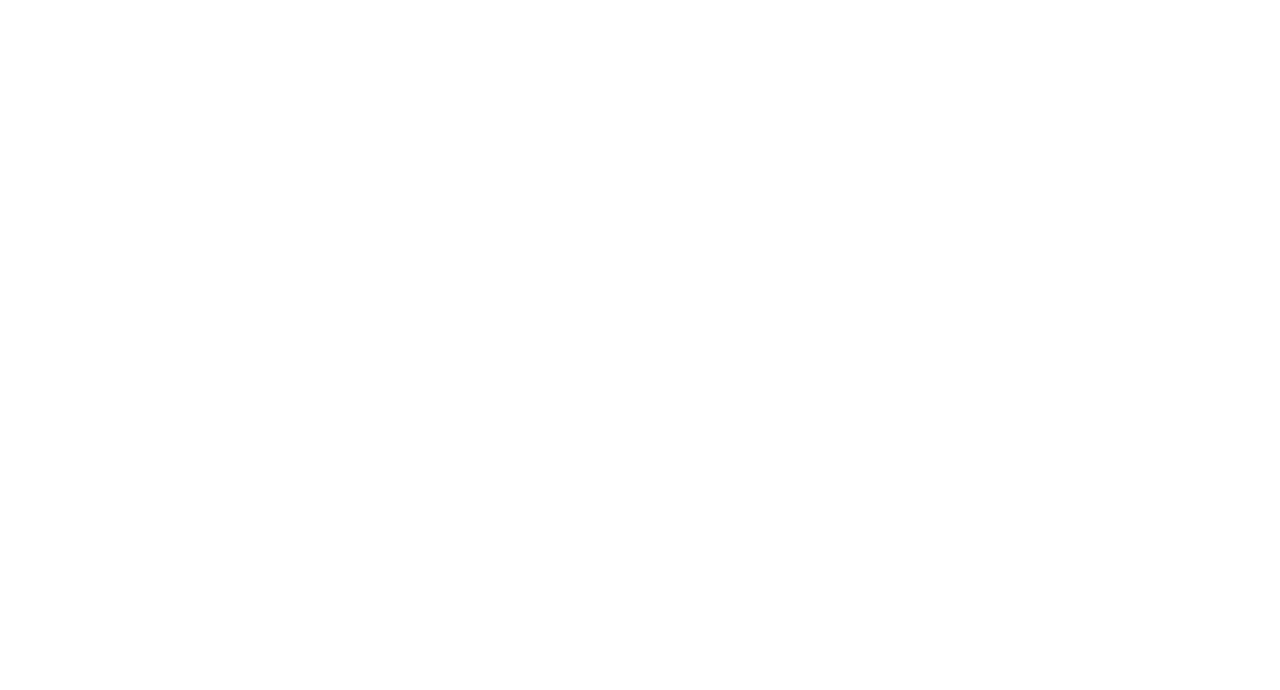
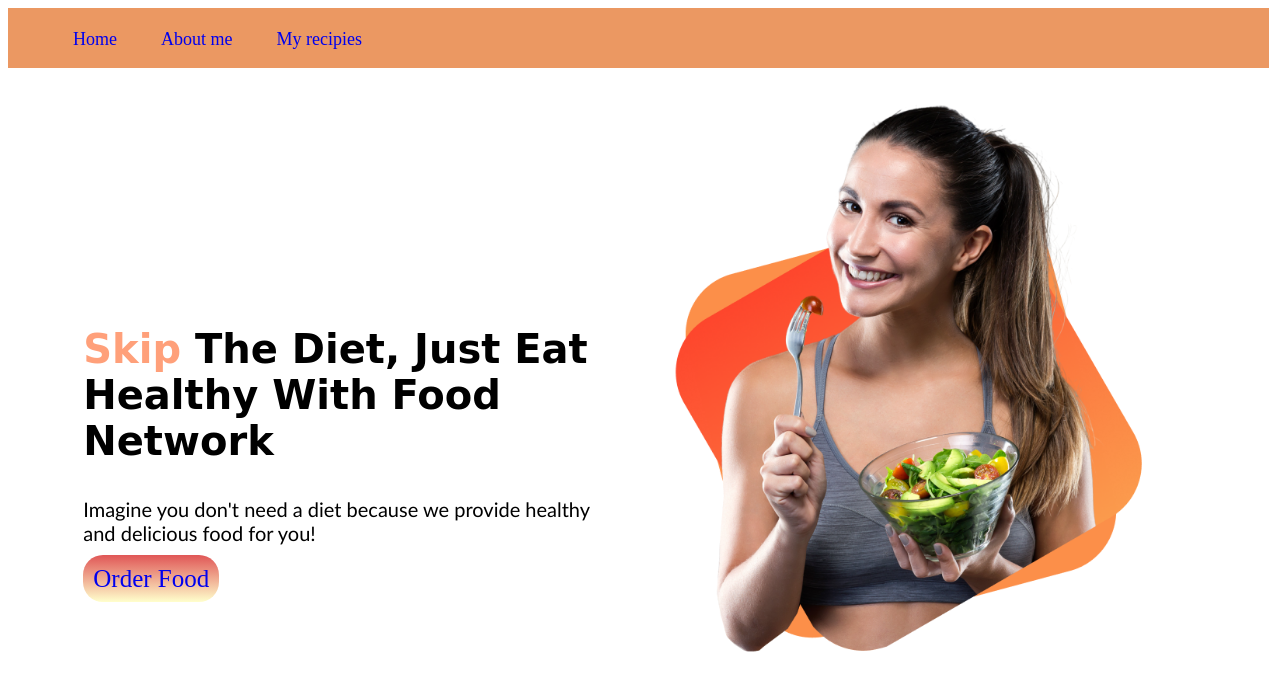
Before and after one commit to sharif02/food-world, a plain HTML site: page index.html in a window 1280 px wide. Drawn offline with Linux system fonts and the light colour scheme.

Commit message:
food network Added

```diff
--- a/index.html
+++ b/index.html
@@ -6,12 +6,38 @@
     <meta http-equiv="X-UA-Compatible" content="IE=edge">
     <meta name="viewport" content="width=device-width, initial-scale=1.0">
     <title>welcome to my food world</title>
+    <link rel="stylesheet" href="style.css">
 </head>
 
 <body>
-    <section class="header"></section>
-    <section class="food-netword">
+    <section class="header">
+        <div>
+            <nav>
+                <ul>
+                    <li><a href="#"> Home</a></li>
+                    <li><a href="#">About me</a></li>
+                    <li><a href="#">My recipies</a></li>
 
+                </ul>
+            </nav>
+        </div>
+    </section>
+    <section class="food-network">
+        <div class="food-content">
+            <h1 class="hedding-style"><span class="span-style">Skip</span> The Diet,
+
+                Just Eat Healthy
+
+                With Food Network</h1>
+            <p class="para-style">Imagine you don't need a diet because we provide
+
+                healthy and delicious food for you!
+            </p>
+            <a href="#" target="blank" class="btn-style">Order Food</a>
+        </div>
+        <div class="food-img">
+            <img src="img/female/Group 8425.png" alt="">
+        </div>
     </section>
 
     <section class="about"></section>
--- a/style.css
+++ b/style.css
@@ -0,0 +1,70 @@
+.header{
+    width: 99%;
+    height: 50px;
+    background: rgb(235, 152, 98);
+    margin-top: 0%;
+    padding: 5px;
+    margin:0%;
+}
+nav ul{
+    text-decoration: none;
+}
+nav ul li{
+    display: inline;
+    padding: 10px;
+    text-decoration: none;
+    font-size: 18px;
+}
+
+nav ul li a{
+    text-decoration: none;
+    padding: 10px;
+}
+nav ul li a:hover{
+    background: rgb(196, 163, 120);
+
+}
+/*nav stop*/
+
+.food-network{
+    display: flex;
+    width: 100%;
+    height: 500px;
+
+}
+.food-content{
+    width: 45%;
+    margin: 2%;
+
+}
+.hedding-style{
+    font-size: 40px;
+    font-family: cursive;
+    padding-top: 35%;
+    padding-left: 50px;
+}
+.para-style{
+    padding-left: 50px;
+    font-size: 20px;
+    font-family: 'Trebuchet MS', 'Lucida Sans Unicode', 'Lucida Grande', 'Lucida Sans', Arial, sans-serif;
+}
+.span-style{
+    color: lightsalmon;
+}
+.food-img{
+    width: 45%;
+    margin: 2%;
+}
+.food-img img{
+    width: 90%;
+}
+.btn-style{
+    width:50px;
+    margin-left: 50px;
+    padding: 10px;
+    margin-top: 100px;
+    border-radius: 20px;
+    font-size: 25px;
+    text-decoration: none;
+    background-image: linear-gradient(rgb(224, 86, 86) , #ffc);
+}
```
